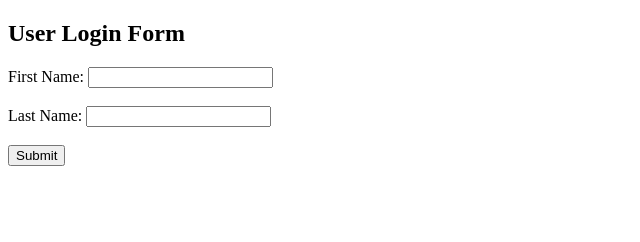
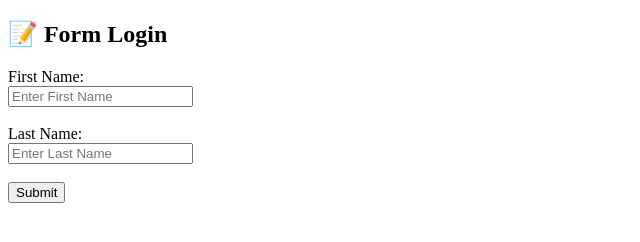
Before and after one commit to acciojob/form-login-simhatejamandapati123-maker, a website: page main.html in a window 1280 px wide. Shown: the whole page, without its empty margins (0-640 px from the left). Drawn offline with Linux system fonts and the light colour scheme.

Commit message:
created a submission

```diff
--- a/main.html
+++ b/main.html
@@ -2,23 +2,45 @@
 <html lang="en">
 <head>
   <meta charset="UTF-8">
+  <meta name="viewport" content="width=device-width, initial-scale=1.0">
   <title>Form Login</title>
+  <script>
+    // Function to handle form submission
+    function getFormvalue(event) {
+      // Prevent form from refreshing the page
+      event.preventDefault();
+
+      // Retrieve and trim input values
+      const firstName = document.querySelector("input[name='fname']").value.trim();
+      const lastName = document.querySelector("input[name='lname']").value.trim();
+
+      // Combine names
+      const fullName = `${firstName} ${lastName}`.trim();
+
+      // Handle edge cases
+      if (!firstName && !lastName) {
+        alert("Please enter your first and last name!");
+      } else if (!firstName) {
+        alert("Please enter your first name!");
+      } else if (!lastName) {
+        alert("Please enter your last name!");
+      } else {
+        // Display the full name
+        alert(fullName);
+      }
+    }
+  </script>
 </head>
 <body>
+  <h2>📝 Form Login</h2>
+  <form onsubmit="getFormvalue(event)">
+    <label for="fname">First Name:</label><br>
+    <input type="text" name="fname" id="fname" placeholder="Enter First Name"><br><br>
 
-  <h2>User Login Form</h2>
+    <label for="lname">Last Name:</label><br>
+    <input type="text" name="lname" id="lname" placeholder="Enter Last Name"><br><br>
 
-  <!-- ✅ Form with First Name and Last Name -->
-  <form onsubmit="getFormvalue(event)">
-    <label for="fname">First Name:</label>
-    <input type="text" name="fname" id="fname"><br><br>
-
-    <label for="lname">Last Name:</label>
-    <input type="text" name="lname" id="lname"><br><br>
-
-    <button type="submit">Submit</button>
+    <input type="submit" value="Submit">
   </form>
-
-  <script src="script.js"></script>
 </body>
 </html>
--- a/script.js
+++ /dev/null
@@ -1,11 +0,0 @@
-function getFormvalue(event) {
-    // Prevent the form from submitting and refreshing the page
-    event.preventDefault();
-
-    // Get values from input fields and trim whitespace
-    const firstName = document.querySelector('[name="fname"]').value.trim();
-    const lastName = document.querySelector('[name="lname"]').value.trim();
-
-    // Combine and show full name in alert
-    alert(`${firstName} ${lastName}`);
-}
```
